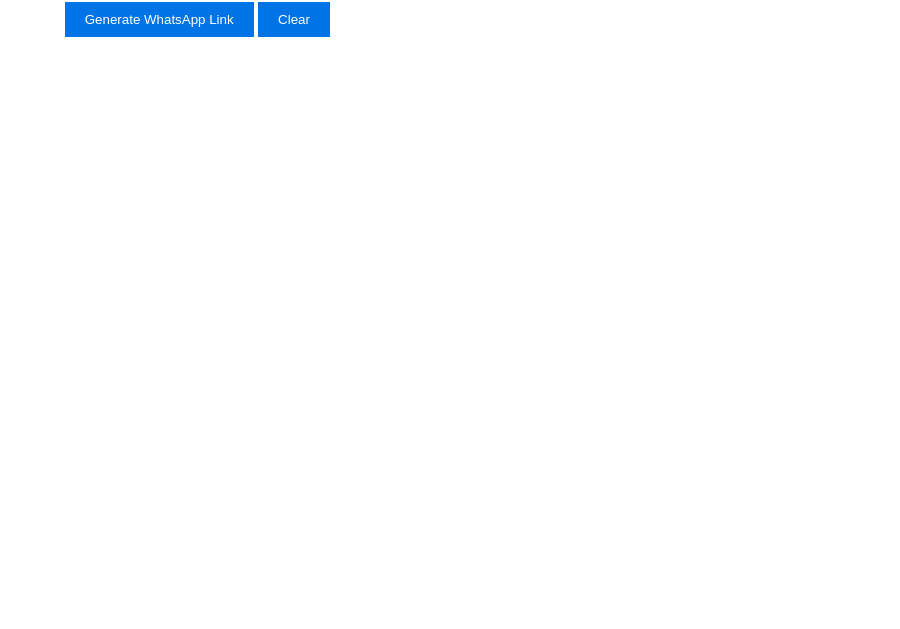
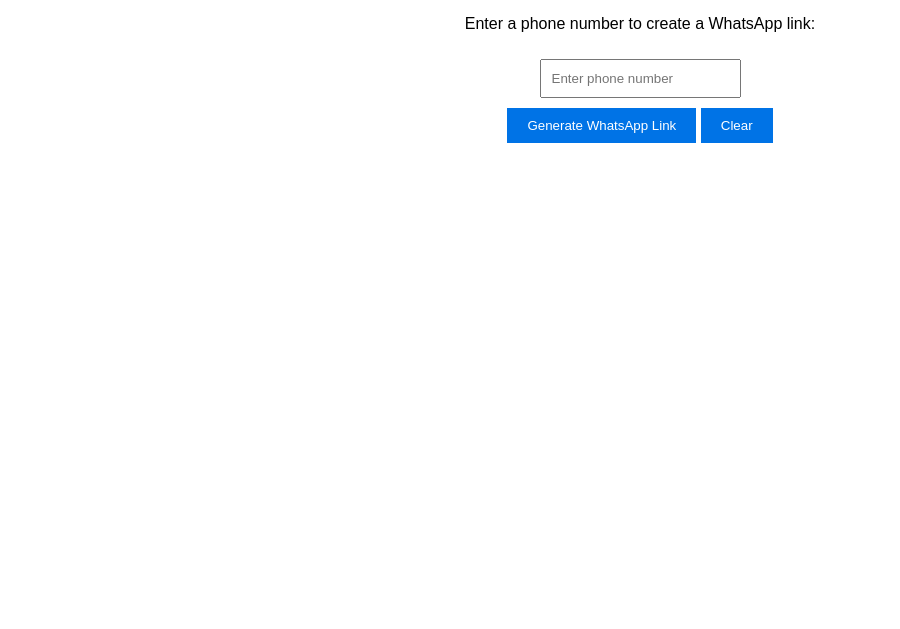
Before and after one commit to sampatbulla/WhatAppLinkGen, a plain HTML site: page index.html in a window 1280 px wide. Shown: the part 171-800 px from the top of the page, without its empty margins (0-900 px from the left). Drawn offline with Linux system fonts and the light colour scheme.

Commit message:
Update style.css

```diff
--- a/style.css
+++ b/style.css
@@ -1,9 +1,7 @@
 body {
     text-align: center;
     font-family: Arial, sans-serif;
-     display: table-cell;
-    height: 100%;
-    vertical-align: middle;
+    margin-top: 10%;
 }
 
 h1 {
```
